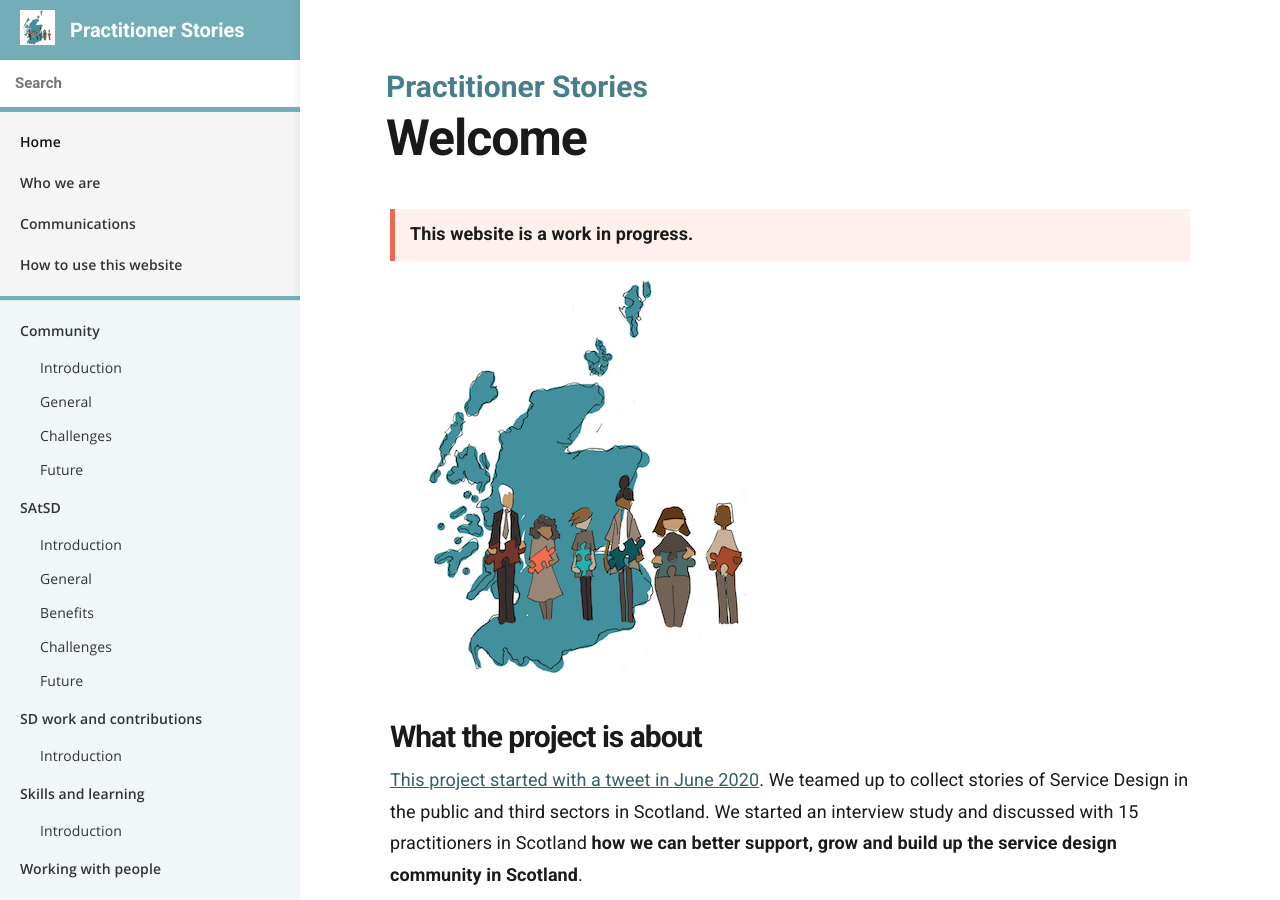
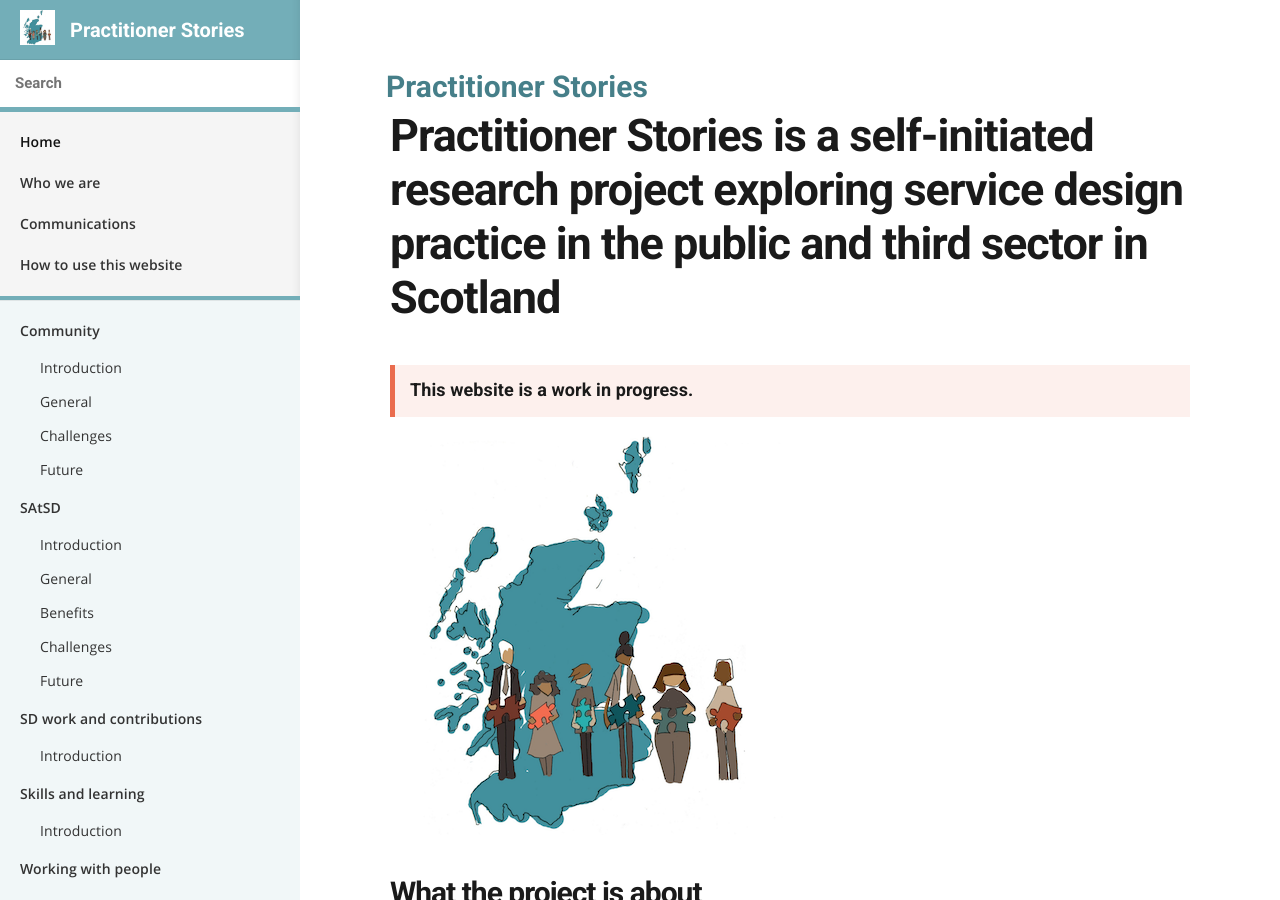
Before and after one commit to stephanie-K/practitioner-stories, a Jekyll site: the page built from index.md, in a window 1280 px wide and 900 px high. Built offline with Jekyll 4.4.1, drawn with Linux system fonts in a browser that asks for light colours.

Commit message:
try to change homepage subtitle

```diff
--- a/_layouts/default.html
+++ b/_layouts/default.html
@@ -85,7 +85,11 @@
 		<section class="main">
 			<div class="page-header">
 				<h1><span class="title">{% if page.category %}{{ page.category }}{% else %}{{ site.title }}{% endif %}</span><br>
+					{% if page.title == 'Welcome' %}
+					<span>Practitioner Stories is a self-initiated research project exploring service design practice in the public and third sector in Scotland</span>
+					{% else %}
 					<span class="subtitle">{{ page.title }}</span>
+					{% endif %}
 				</h1>
 			</div>
 			<article class="content">
```
